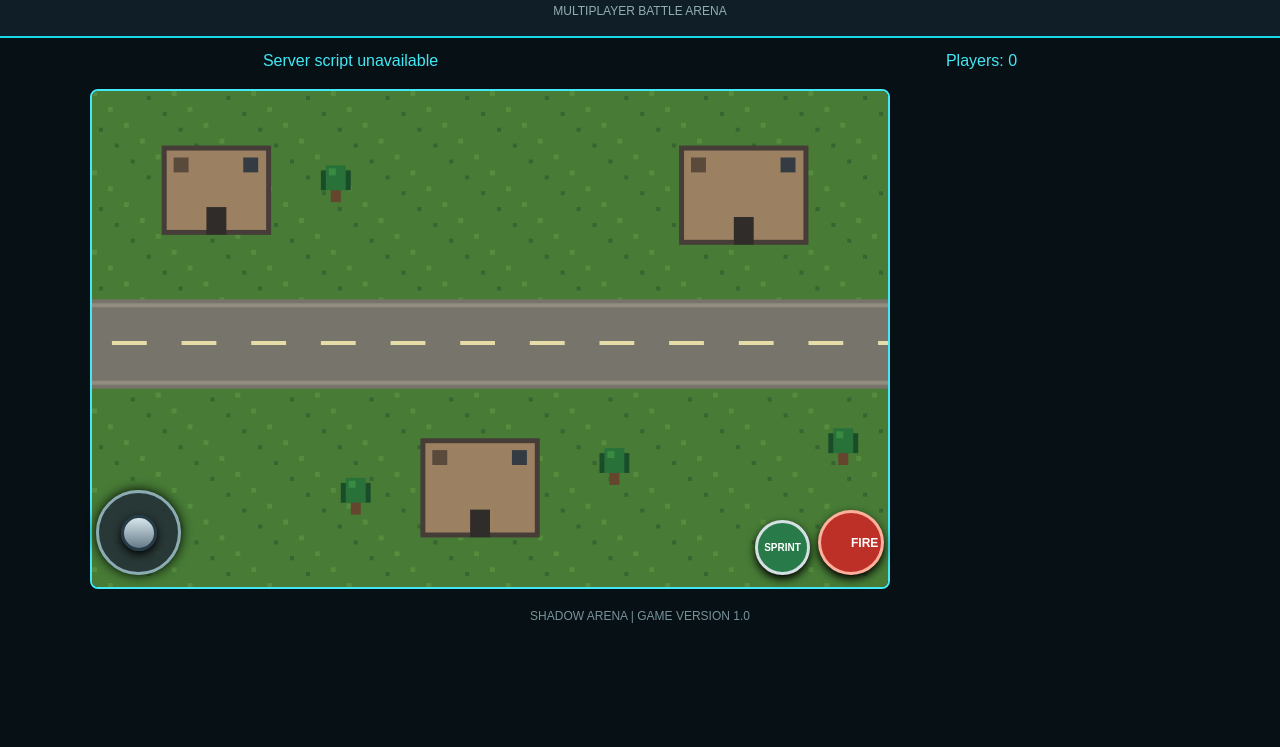
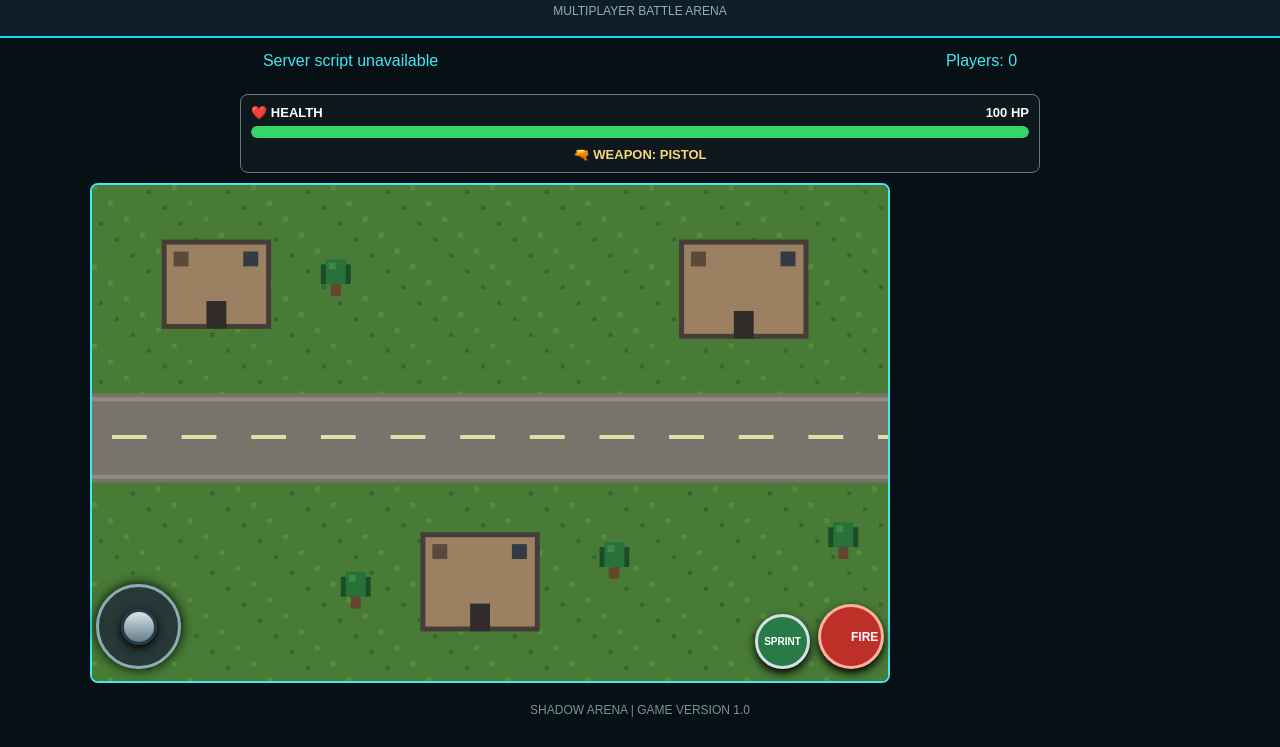
Before and after one commit to aichatbot316-bot/Shadow-arena---2d-battle-royale-game, a website: page index.html in a window 1280 px wide. Shown: the part 53-800 px from the top of the page. Drawn offline with Linux system fonts and the light colour scheme.

Commit message:
Update index.html

```diff
--- a/index.html
+++ b/index.html
@@ -296,6 +296,49 @@
   font-size: 12px;
 }
 
+/* BATTLE HUD */
+
+.battle-hud {
+  width: 95%;
+  max-width: 800px;
+  margin: 10px auto;
+  padding: 10px;
+  box-sizing: border-box;
+  background: rgba(15, 25, 30, 0.9);
+  border: 1px solid #607b83;
+  border-radius: 8px;
+}
+
+.health-label {
+  display: flex;
+  justify-content: space-between;
+  color: white;
+  font-size: 13px;
+  font-weight: bold;
+  margin-bottom: 6px;
+}
+
+.health-track {
+  height: 12px;
+  background: #402b2b;
+  border-radius: 8px;
+  overflow: hidden;
+}
+
+#healthFill {
+  width: 100%;
+  height: 100%;
+  background: #36d66b;
+  border-radius: 8px;
+}
+
+.weapon-label {
+  margin-top: 9px;
+  color: #f5d778;
+  font-size: 13px;
+  font-weight: bold;
+}
+
   </style>
 </head>
 
@@ -306,10 +349,27 @@
     <div class="subtitle">MULTIPLAYER BATTLE ARENA</div>
   </header>
 
-  <div class="info">
-    <span id="status">Connecting...</span>
-    <span id="count">Players: 0</span>
+
+<div class="info">
+  <span id="status">Connecting...</span>
+  <span id="count">Players: 0</span>
+</div>
+
+<div class="battle-hud">
+  <div class="health-label">
+    <span>❤️ HEALTH</span>
+    <span id="healthValue">100 HP</span>
   </div>
+
+  <div class="health-track">
+    <div id="healthFill"></div>
+  </div>
+
+  <div class="weapon-label">
+    🔫 WEAPON: PISTOL
+  </div>
+</div>
+
 
   <div class="game-wrapper">
 
```
